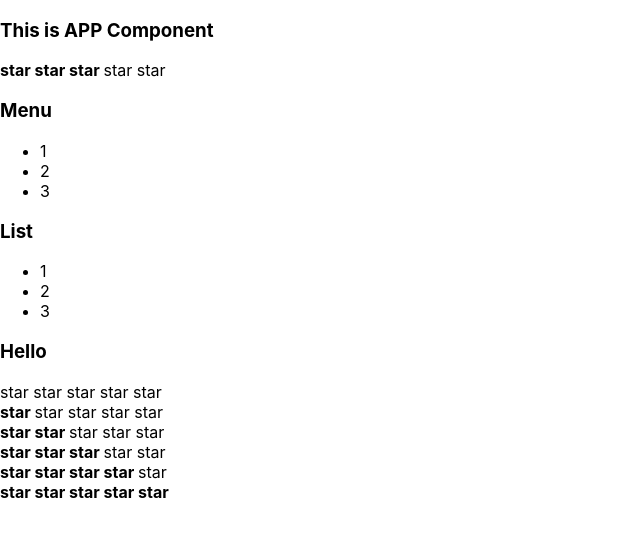
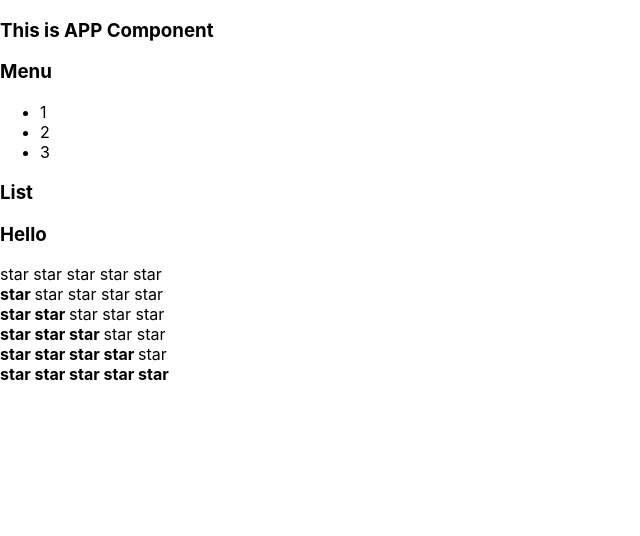
Before and after one commit to AlexandrIvanov1/react-ts, a React (Create React App) app: page / in a window 1280 px wide. Shown: the top 536 px of the page, without its empty margins (0-640 px from the left). Built offline with nearby package versions, Linux system fonts and the light colour scheme.

Commit message:
Using conditional rendering

```diff
--- a/src/App.tsx
+++ b/src/App.tsx
@@ -12,9 +12,8 @@ function App() {
     return (
         <div>
             <AppTitle title={'This is APP Component'}/>
-            <Rating value={3}/>
-            <Accordion title={'Menu'}/>
-            <Accordion title={'List'}/>
+            <Accordion title={'Menu'} collapsed={false}/>
+            <Accordion title={'List'} collapsed={true}/>
             <AppTitle title={'Hello'}/>
             <Rating value={0}/>
             <Rating value={1}/>
--- a/src/components/Accordion.tsx
+++ b/src/components/Accordion.tsx
@@ -2,6 +2,7 @@ import React from "react";
 
 type AccordionType = {
     title: string
+    collapsed: boolean
 }
 
 type AccordionTitleType = {
@@ -13,7 +14,7 @@ export function Accordion(props: AccordionType) {
     return (
         <div>
             <AccordionTitle title={props.title}/>
-            <AccordionBody/>
+            {props.collapsed ? '' : <AccordionBody/>}
         </div>
     )
 }
--- a/src/components/Rating.tsx
+++ b/src/components/Rating.tsx
@@ -10,76 +10,18 @@ type RatingPropsType = {
 
 export function Rating(props: RatingPropsType) {
     console.log('Rating rendered')
-    if (props.value === 1) {
-        return (
-            <div>
-                <Star selected={true}/>
-                <Star selected={false}/>
-                <Star selected={false}/>
-                <Star selected={false}/>
-                <Star selected={false}/>
-            </div>
-        )
-    }
-    if (props.value === 2) {
-        return (
-            <div>
-                <Star selected={true}/>
-                <Star selected={true}/>
-                <Star selected={false}/>
-                <Star selected={false}/>
-                <Star selected={false}/>
-            </div>
-        )
-    }
-    if (props.value === 3) {
-        return (
-            <div>
-                <Star selected={true}/>
-                <Star selected={true}/>
-                <Star selected={true}/>
-                <Star selected={false}/>
-                <Star selected={false}/>
-            </div>
-        )
-    }
-    if (props.value === 4) {
-        return (
-            <div>
-                <Star selected={true}/>
-                <Star selected={true}/>
-                <Star selected={true}/>
-                <Star selected={true}/>
-                <Star selected={false}/>
-            </div>
-        )
-    }
-    if (props.value === 5) {
-        return (
-            <div>
-                <Star selected={true}/>
-                <Star selected={true}/>
-                <Star selected={true}/>
-                <Star selected={true}/>
-                <Star selected={true}/>
-            </div>
-        )
-    }
     return (
         <div>
-            <Star selected={false}/>
-            <Star selected={false}/>
-            <Star selected={false}/>
-            <Star selected={false}/>
-            <Star selected={false}/>
+            <Star selected={props.value > 0}/>
+            <Star selected={props.value > 1}/>
+            <Star selected={props.value > 2}/>
+            <Star selected={props.value > 3}/>
+            <Star selected={props.value > 4}/>
         </div>
     )
 }
 
 function Star(props: StarPropsType) {
     console.log('Star rendered')
-    debugger
-    return (
-        props.selected ? <span><b>star </b></span> : <span>star </span>
-    )
+    return props.selected ? <span><b>star </b></span> : <span>star </span>
 }
```
Also changed, not shown: 1 other file (tests, documents, lock files or other folders).
